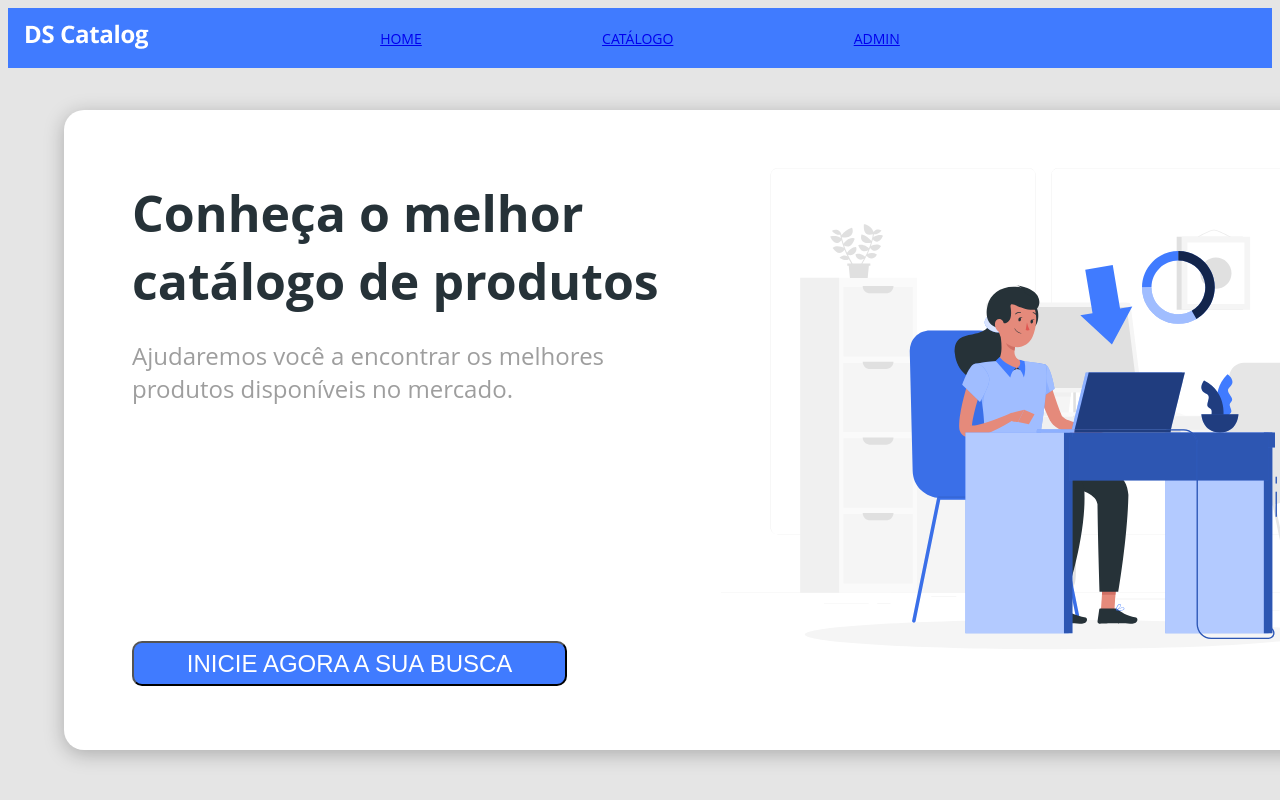
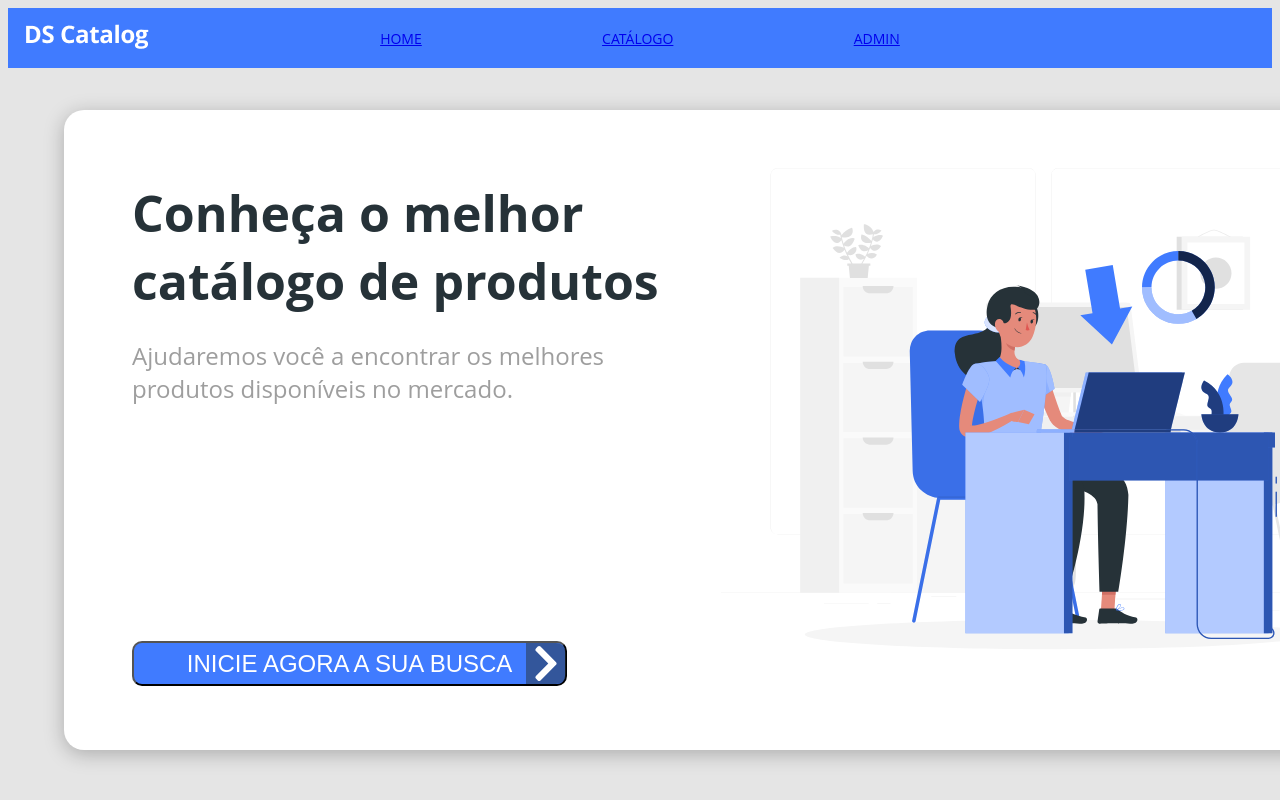
Before and after one commit to felicianobrancarto/projetoWebSiteEcommerce, a React (Create React App) app: page / in a window 1280 px wide. Shown: the top 800 px of the page. Built offline with nearby package versions, Linux system fonts and the light colour scheme.

Commit message:
feat: criação do componente botão iniciar agora sua busca

```diff
--- a/package.json
+++ b/package.json
@@ -3,12 +3,14 @@
   "version": "0.1.0",
   "private": true,
   "dependencies": {
+    "@fortawesome/fontawesome-free": "^6.3.0",
     "@testing-library/jest-dom": "^5.16.5",
     "@testing-library/react": "^13.4.0",
     "@testing-library/user-event": "^13.5.0",
     "react": "^18.2.0",
     "react-dom": "^18.2.0",
-    "react-scripts": "5.0.1",
+    "react-icons": "^4.8.0",
+    "react-scripts": "^2.1.3",
     "web-vitals": "^2.1.4"
   },
   "scripts": {
--- a/src/App.js
+++ b/src/App.js
@@ -1,13 +1,11 @@
 import { BrowserRouter as Router, Switch, Route } from 'react-router-dom'
-
-import Header from './components/Header';
-import Main from './components/Main'
+import Home from "./pages/Home"
+import React from 'react'
 
 function App() {
   return (
     <div>
-      <Header />
-      <Main />
+      <Home />
       </div>
   );
 }
--- /dev/null
+++ b/src/components/Botao/Botao.module.css
@@ -0,0 +1,21 @@
+.button {
+    position: absolute;
+    left: 5%;
+    bottom: 10%;
+    background-color: #407BFF;
+    border-radius: 10px;
+    color: #FFFFFF;
+    font-size: 24px;
+    align-items:center;
+    Width: 32%;
+    Height: 45px;
+  }
+  .icon{
+    position: absolute;
+    height: 100%;
+    width: 40px;
+    left: 91%;
+    top: 0%;
+    background: rgba(38, 50, 56, 0.5);
+    border-radius: 0px 10px 10px 0px;
+  }
--- /dev/null
+++ b/src/components/Botao/index.jsx
@@ -0,0 +1,28 @@
+import React, { useState }  from 'react';
+import styles from './Botao.module.css'
+import { redireciona } from 'react-router-dom';
+import { FaChevronRight } from 'react-icons/fa';
+
+
+function Botao(props) {
+    const [redireciona, setRedireciona] = useState(false)
+
+    function chamadaEvento() {
+        setRedireciona(true);
+    }
+
+    if (redireciona) {
+        return <redireciona to="/Catalogo" />
+    }
+
+    return (
+        <>
+        <button className={styles.button} icon={FaChevronRight} onClick={chamadaEvento}>
+            INICIE AGORA A SUA BUSCA <FaChevronRight className={styles.icon}/>
+            </button>
+
+        </>
+    );
+}
+
+export default Botao;
--- a/src/components/Header/index.jsx
+++ b/src/components/Header/index.js
@@ -1,13 +1,14 @@
-import "./header.css"
+import React from "react";
+import  styles from "./Header.module.css"
 import logo from './/..//Header/DsCatalog.png'
 
 function Header() {
 return(
-    <div className="box">
-       <div className="imagemlogo">
+    <div className={styles.box}>
+       <div className={styles.imagemlogo}>
        <img src={logo}/>
         </div>
-        <div className="container">
+        <div className={styles.container}>
         <a  href="/">HOME</a>
         <a href="/">CATÁLOGO</a>
         <a href="/">ADMIN</a>
--- a/src/components/Main/index.jsx
+++ b/src/components/Main/index.jsx
@@ -1,6 +1,7 @@
 import React from 'react';
 import './main.css'
 import Imagem from './Desenho.svg'
+import Botao from '../Botao'
 
 function index(pros) {
     return (
@@ -8,7 +9,7 @@ function index(pros) {
             <div className='boxEsquerdoMain'>
             <p className='p1'>Conheça o melhor catálogo de produtos</p>
             <p className='p2'>Ajudaremos você a encontrar os melhores produtos disponíveis no mercado.</p>
-            <button className='button'>INICIE AGORA A SUA BUSCA</button>
+            <Botao />
             </div>
             <div>
             <img src={Imagem} alt='Imagem main' className='boxImagem'></img>
--- a/src/components/Main/main.css
+++ b/src/components/Main/main.css
@@ -47,15 +47,3 @@
   top: 9%;
   right: 4%;
 }
-.button {
-  position: absolute;
-  left: 5%;
-  bottom: 10%;
-  background-color: #407BFF;
-  border-radius: 10px;
-  color: #FFFFFF;
-  font-size: 24px;
-  align-items: Center;
-  Width: 32%;
-  Height: 45px;
-}
--- /dev/null
+++ b/src/pages/Home/index.jsx
@@ -0,0 +1,14 @@
+import React from 'react';
+import Header from '../../components/Header';
+import Main from '../../components/Main'
+
+function Home(props) {
+    return (
+        <div>
+            <Header />
+            <Main />
+        </div>
+    );
+}
+
+export default Home;
```
Also changed, not shown: src/pages/Catalogo/index.jsx (added, +11 -0 lines), src/components/Header/Header.module.css (renamed from src/components/Header/header.css), src/routes/index.jsx (added), 1 other file (tests, documents, lock files or other folders).
